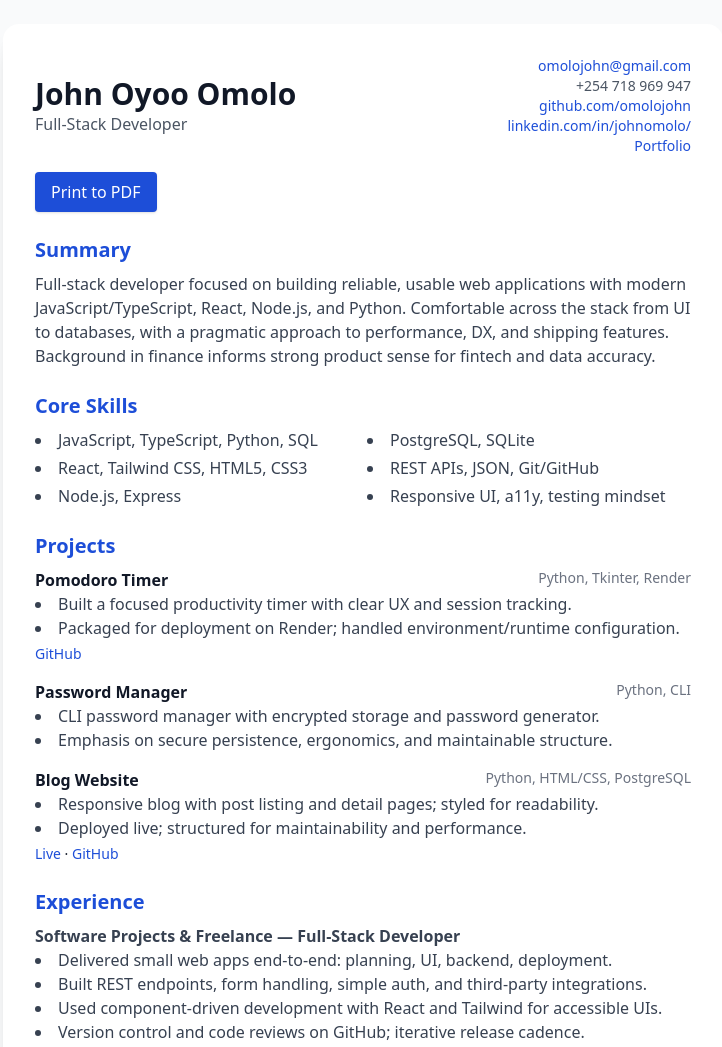
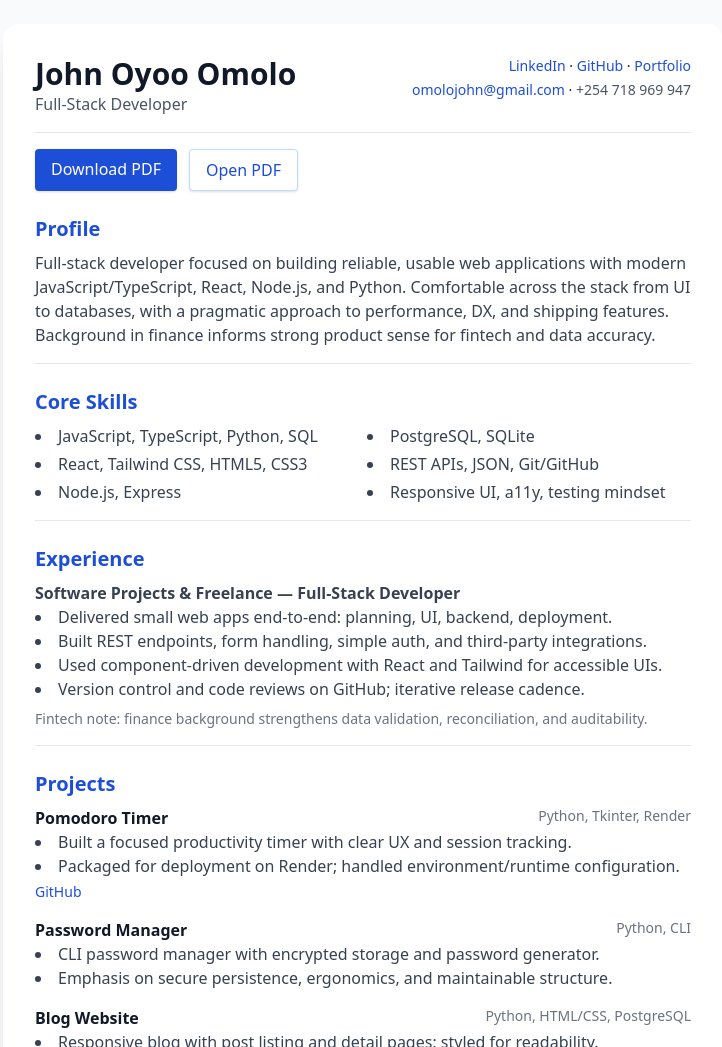
Before and after one commit to omolojohn/Portfolio, a website: page assets/resume.html in a window 1280 px wide. Shown: the top 1047 px of the page, without its empty margins (277-999 px from the left). Drawn offline with nearby package versions, Linux system fonts and the light colour scheme.

Commit message:
resume enhancement

```diff
--- a/assets/resume.html
+++ b/assets/resume.html
@@ -19,28 +19,30 @@
 <body class="bg-gray-50 text-gray-900 dark:bg-gray-900 dark:text-gray-100">
   <main class="max-w-3xl mx-auto p-6">
     <div class="bg-white dark:bg-gray-900 rounded-2xl shadow-xl p-8">
-      <div class="flex items-center justify-between">
-        <div>
-          <h1 class="text-3xl font-extrabold">John Oyoo Omolo</h1>
-          <p class="text-gray-600 dark:text-gray-300">Full‑Stack Developer</p>
+      <header>
+        <div class="flex items-start justify-between">
+          <div>
+            <h1 class="text-3xl font-extrabold">John Oyoo Omolo</h1>
+            <p class="text-gray-600 dark:text-gray-300">Full‑Stack Developer</p>
+          </div>
+          <div class="text-sm text-right space-y-1">
+            <p><a href="https://www.linkedin.com/in/johnomolo/" class="text-blue-700 dark:text-blue-400 hover:underline" target="_blank" rel="noopener">LinkedIn</a> · <a href="https://github.com/omolojohn" class="text-blue-700 dark:text-blue-400 hover:underline" target="_blank" rel="noopener">GitHub</a> · <a href="/index.html" class="text-blue-700 dark:text-blue-400 hover:underline">Portfolio</a></p>
+            <p><a href="mailto:omolojohn@gmail.com" class="text-blue-700 dark:text-blue-400 hover:underline">omolojohn@gmail.com</a> · <span class="text-gray-600 dark:text-gray-300">+254 718 969 947</span></p>
+          </div>
         </div>
-        <div class="text-sm text-right">
-          <p><a href="mailto:omolojohn@gmail.com" class="text-blue-700 dark:text-blue-400 hover:underline">omolojohn@gmail.com</a></p>
-          <p class="text-gray-600 dark:text-gray-300">+254 718 969 947</p>
-          <p><a href="https://github.com/omolojohn" class="text-blue-700 dark:text-blue-400 hover:underline" target="_blank" rel="noopener">github.com/omolojohn</a></p>
-          <p><a href="https://www.linkedin.com/in/johnomolo/" class="text-blue-700 dark:text-blue-400 hover:underline" target="_blank" rel="noopener">linkedin.com/in/johnomolo/</a></p>
-          <p><a href="/index.html" class="text-blue-700 dark:text-blue-400 hover:underline">Portfolio</a></p>
-        </div>
-      </div>
+        <hr class="my-4 border-gray-200 dark:border-gray-800">
+      </header>
 
-      <div class="no-print mt-4">
-        <button onclick="window.print()" class="bg-blue-700 text-white px-4 py-2 rounded shadow hover:bg-blue-800">Print to PDF</button>
+      <div class="no-print mt-4 flex gap-3">
+        <a href="/assets/resume.pdf" download class="bg-blue-700 text-white px-4 py-2 rounded shadow hover:bg-blue-800">Download PDF</a>
+        <a href="/assets/resume.pdf" target="_blank" rel="noopener" class="bg-white dark:bg-gray-800 text-blue-700 dark:text-blue-300 border border-blue-200 dark:border-blue-600 px-4 py-2 rounded shadow hover:bg-blue-50 dark:hover:bg-gray-700">Open PDF</a>
       </div>
 
       <section class="mt-6">
-        <h2 class="text-xl font-bold text-blue-700 dark:text-blue-400">Summary</h2>
+        <h2 class="text-xl font-bold text-blue-700 dark:text-blue-400">Profile</h2>
         <p class="mt-2 text-gray-700 dark:text-gray-200">Full‑stack developer focused on building reliable, usable web applications with modern JavaScript/TypeScript, React, Node.js, and Python. Comfortable across the stack from UI to databases, with a pragmatic approach to performance, DX, and shipping features. Background in finance informs strong product sense for fintech and data accuracy.</p>
       </section>
+      <hr class="my-4 border-gray-200 dark:border-gray-800">
 
       <section class="mt-6">
         <h2 class="text-xl font-bold text-blue-700 dark:text-blue-400">Core Skills</h2>
@@ -57,6 +59,22 @@
           </ul>
         </div>
       </section>
+      <hr class="my-4 border-gray-200 dark:border-gray-800">
+
+      <section class="mt-6">
+        <h2 class="text-xl font-bold text-blue-700 dark:text-blue-400">Experience</h2>
+        <div class="mt-2 text-gray-700 dark:text-gray-200">
+          <h3 class="font-semibold">Software Projects & Freelance — Full‑Stack Developer</h3>
+          <ul class="list-disc list-inside">
+            <li>Delivered small web apps end‑to‑end: planning, UI, backend, deployment.</li>
+            <li>Built REST endpoints, form handling, simple auth, and third‑party integrations.</li>
+            <li>Used component‑driven development with React and Tailwind for accessible UIs.</li>
+            <li>Version control and code reviews on GitHub; iterative release cadence.</li>
+          </ul>
+          <p class="mt-2 text-sm text-gray-500">Fintech note: finance background strengthens data validation, reconciliation, and auditability.</p>
+        </div>
+      </section>
+      <hr class="my-4 border-gray-200 dark:border-gray-800">
 
       <section class="mt-6">
         <h2 class="text-xl font-bold text-blue-700 dark:text-blue-400">Projects</h2>
@@ -97,20 +115,6 @@
       </section>
 
       <section class="mt-6">
-        <h2 class="text-xl font-bold text-blue-700 dark:text-blue-400">Experience</h2>
-        <div class="mt-2 text-gray-700 dark:text-gray-200">
-          <h3 class="font-semibold">Software Projects & Freelance — Full‑Stack Developer</h3>
-          <ul class="list-disc list-inside">
-            <li>Delivered small web apps end‑to‑end: planning, UI, backend, deployment.</li>
-            <li>Built REST endpoints, form handling, simple auth, and third‑party integrations.</li>
-            <li>Used component‑driven development with React and Tailwind for accessible UIs.</li>
-            <li>Version control and code reviews on GitHub; iterative release cadence.</li>
-          </ul>
-          <p class="mt-2 text-sm text-gray-500">Fintech note: finance background strengthens data validation, reconciliation, and auditability.</p>
-        </div>
-      </section>
-
-      <section class="mt-6">
         <h2 class="text-xl font-bold text-blue-700 dark:text-blue-400">Education</h2>
         <ul class="list-disc list-inside text-gray-700 dark:text-gray-200">
           <li>Moringa School — Software Engineering, Feb 2024 – Aug 2024</li>
```
Also changed, not shown: 1 other file.
